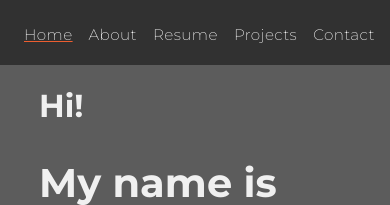
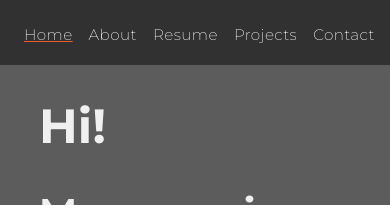
Before and after one commit to PapaJohnsGarlicSauce/PapaJohnsGarlicSauce.github.io, a React (Create React App) app: page / in a window 390 px wide. Shown: the top 205 px of the page. Built offline with nearby package versions, Linux system fonts and the light colour scheme.

Commit message:
no message

```diff
--- a/src/App.scss
+++ b/src/App.scss
@@ -20,7 +20,7 @@ h1 {
   font-size: 4rem;
 
   @media(max-width: 768px) {
-    font-size: 3ch;
+    font-size: 3rem;
   }
 }
 
@@ -154,10 +154,16 @@ a {
 }
 
 .contact-me-photo {
+  width: 700px;
+  margin-left: -150px;
+
   @media(max-width: 768px) {
-   margin-top: -100px;
+   margin-left: 0px;
+   margin-top: -50px;
+   width: 500px;
   }
 }
+
 .contact-section {
   min-width: 400px;
 
--- a/src/index.tsx
+++ b/src/index.tsx
@@ -1,7 +1,7 @@
 import { ThemeProvider } from "@mui/material";
 import React from "react";
 import ReactDOM from "react-dom/client";
-import { BrowserRouter } from "react-router-dom";
+import { HashRouter } from "react-router-dom";
 import App from "./App";
 import "./index.scss";
 import reportWebVitals from "./reportWebVitals";
@@ -13,9 +13,9 @@ const root = ReactDOM.createRoot(
 root.render(
   <React.StrictMode>
     <ThemeProvider theme={GlobalTheme}>
-      <BrowserRouter basename={process.env.PUBLIC_URL}>
+      <HashRouter>
         <App />
-      </BrowserRouter>
+      </HashRouter>
     </ThemeProvider>
   </React.StrictMode>
 );
```
